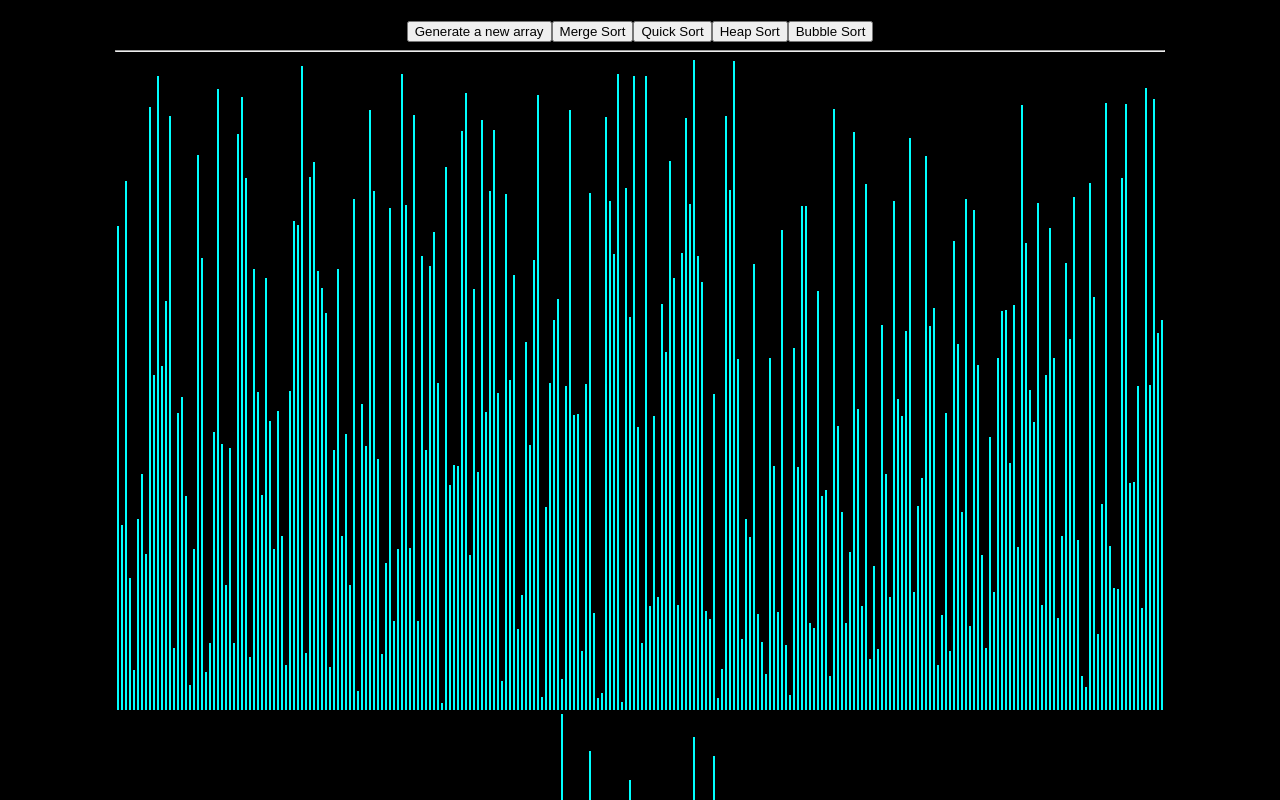
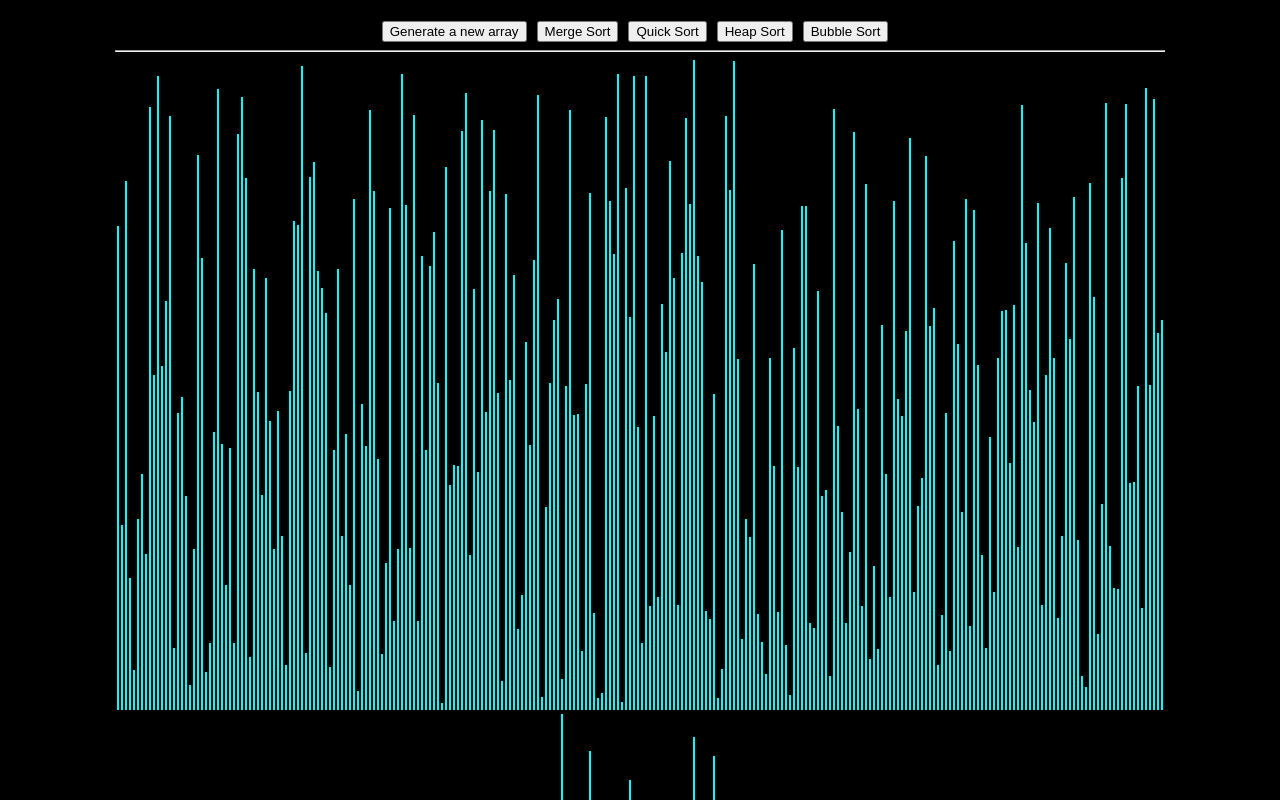
Before and after one commit to AvishKaushik/sorting-visualizer, a React (Create React App) app: page / in a window 1280 px wide. Shown: the top 800 px of the page. Built offline with nearby package versions, Linux system fonts and the light colour scheme.

Commit message:
Sorting Visualizer

```diff
--- a/src/SortingVisualizer/SortingVisualizer.css
+++ b/src/SortingVisualizer/SortingVisualizer.css
@@ -1,5 +1,9 @@
 body {
   background-color: black;
+}
+
+button {
+  margin-right: 10px;
 }
 
 .array-container {
```
